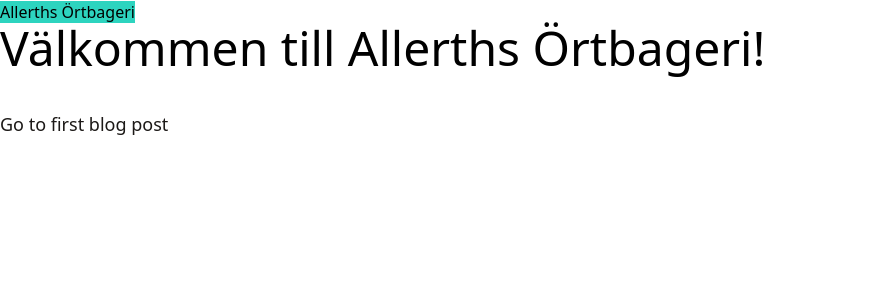
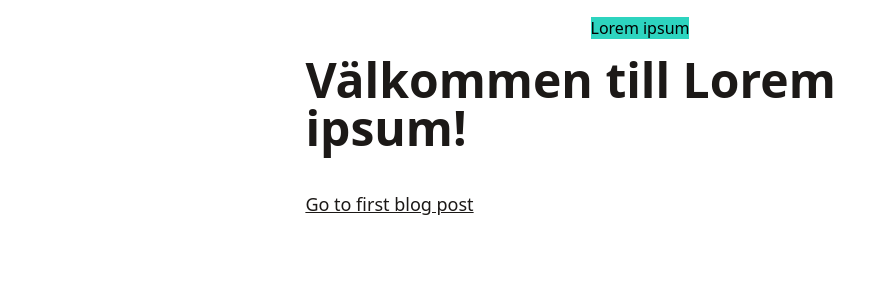
Before and after one commit to paccao/allerthsbageri.se, a Next.js app: page / in a window 1280 px wide. Shown: the top 300 px of the page, without its empty margins (0-896 px from the left). Built offline with nearby package versions, Linux system fonts and the light colour scheme.

Commit message:
minor layut

```diff
--- a/src/components/Header.tsx
+++ b/src/components/Header.tsx
@@ -6,7 +6,7 @@ export type HeaderProps = {}
 
 const Header: FC<HeaderProps> = ({}) => {
     return (
-        <header>
+        <header className="flex w-full items-center justify-center p-4">
             <nav>
                 <Link href="/">
                     <a className="bg-teal-400">{SITE_NAME}</a>
--- a/src/constants.ts
+++ b/src/constants.ts
@@ -1,2 +1,2 @@
-export const SITE_NAME = 'Allerths Örtbageri'
+export const SITE_NAME = 'Lorem ipsum'
 export const SITE_DESCRIPTION = ''
--- a/src/layouts/LandingLayout.tsx
+++ b/src/layouts/LandingLayout.tsx
@@ -18,7 +18,7 @@ const LandingLayout: FC<LandingLayoutProps> = ({ children }) => {
 
             <Header />
 
-            <article className='<article className="prose lg:prose-xl"> prose-stone mx-auto marker:text-stone-900 prose-p:leading-6 prose-p:text-stone-900 prose-strong:text-stone-900 prose-em:text-stone-900 prose-li:my-1 prose-li:text-stone-900 md:prose-lg'>
+            <article className='lg:prose-xl"> prose prose-stone mx-auto marker:text-stone-900 prose-p:leading-6 prose-p:text-stone-900 prose-strong:text-stone-900 prose-em:text-stone-900 prose-li:my-1 prose-li:text-stone-900 md:prose-lg'>
                 {children}
             </article>
         </main>
--- a/src/pages/index.mdx
+++ b/src/pages/index.mdx
@@ -1,6 +1,8 @@
 import LandingLayout from '../layouts/LandingLayout'
 export default LandingLayout
 
-# Välkommen till Allerths Örtbageri!
+import { SITE_NAME } from '../constants'
+
+# Välkommen till {SITE_NAME}!
 
 [Go to first blog post](/blog/hello)
```
